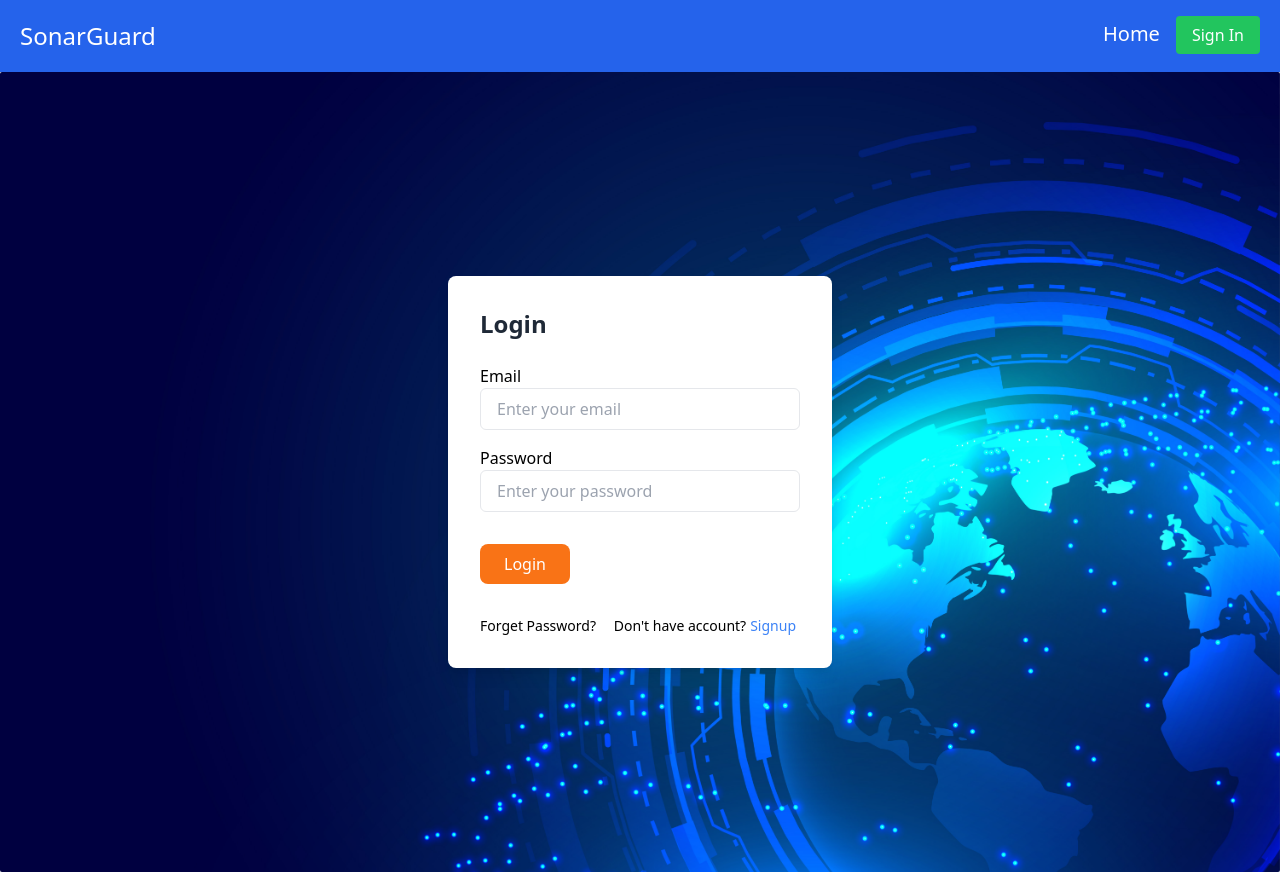
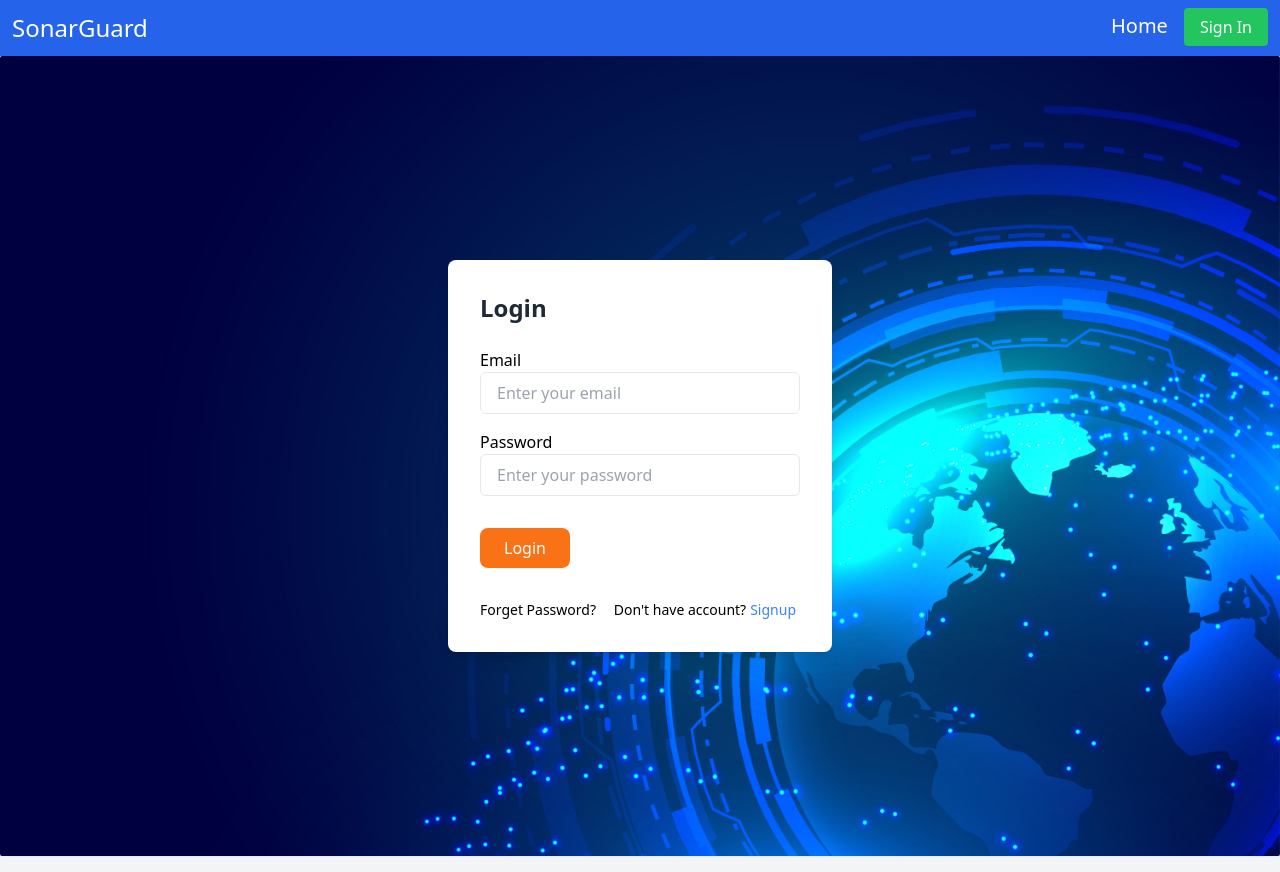
Before and after one commit to ap-dev-github/SonarGuard, a Next.js app: page / in a window 1280 px wide. Built offline with nearby package versions, Linux system fonts and the light colour scheme; what amazon-cognito-identity-js would draw is missing.

Commit message:
Dashboard button added navbar

```diff
--- a/src/components/NavBar.tsx
+++ b/src/components/NavBar.tsx
@@ -33,7 +33,7 @@ const NavBar = () => {
   };
 
   return (
-    <nav className="bg-blue-600 text-white p-5 flex justify-between ">
+    <nav className="bg-blue-600 text-white p-3 flex justify-between ">
       <h1 className="text-2xl">SonarGuard</h1>
       <div className="space-x-4">
         <Link href="/" className="text-xl text-white hover:text-blue-200">Home</Link>
@@ -43,9 +43,12 @@ const NavBar = () => {
           </Link>
         )}
         {isLoggedIn && (
+          <>
+           <Link href="/dashboard" className="text-xl text-white hover:text-blue-200">Dashboard</Link>
           <button onClick={handleSignOut} className="bg-yellow-500 px-4 py-2 text-white rounded-lg hover:bg-yellow-600 transition-all">
             Sign Out
           </button>
+          </>
         )}
       </div>
     </nav>
```
